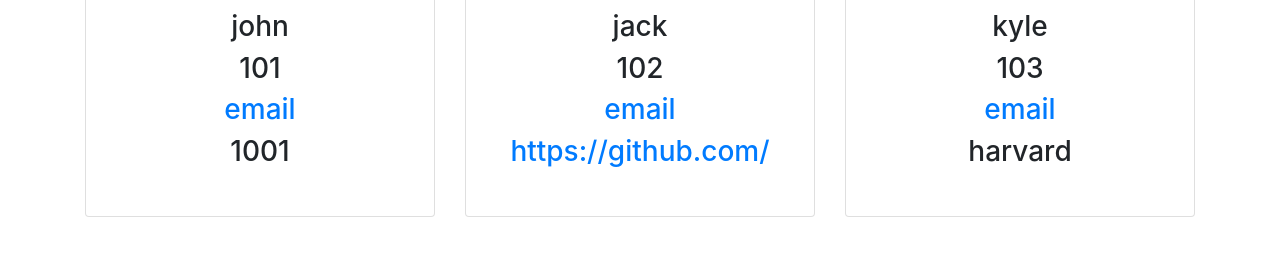
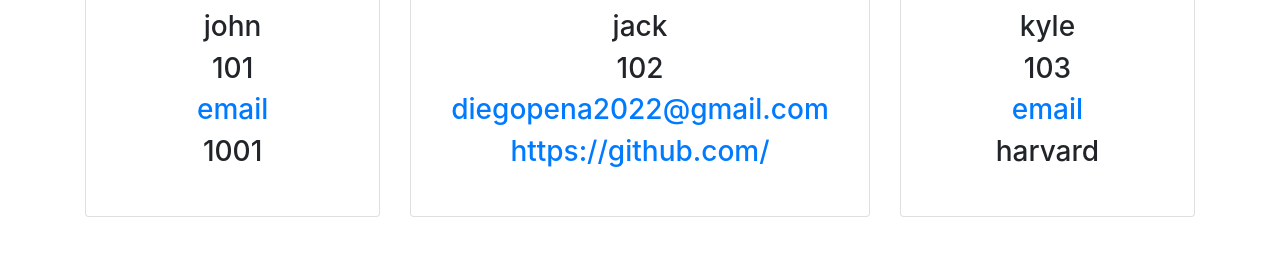
Before and after one commit to diegop2022/employee-manager, a website: page dist/employees.html in a window 1280 px wide. Shown: the part 271-526 px from the top of the page. Drawn offline with nearby package versions, Linux system fonts and the light colour scheme.

Commit message:
added readMe

```diff
--- a/dist/employees.html
+++ b/dist/employees.html
@@ -1,4 +1,3 @@
-
 <!DOCTYPE html>
 <html lang="en">
 
@@ -45,7 +44,7 @@
                                 <!--Where employee info goes-->
                                 <h3>jack</h3>
                                 <h3>102</h3>
-                <h3><a href="mailto: email">email</a></h3>
+                                <h3><a href="mailto: diegopena2022@gmail.com">diegopena2022@gmail.com</a></h3>
                                 <h3><a href="https://github.com/">https://github.com/</a></h3>
                                 <h3></h3>
                                 <h3></h3>
@@ -75,4 +74,5 @@
         </div>
     </main>
 </body>
+
 </html>
```
Also changed, not shown: README.md. Lines whose indentation alone changed are shown as unchanged.
